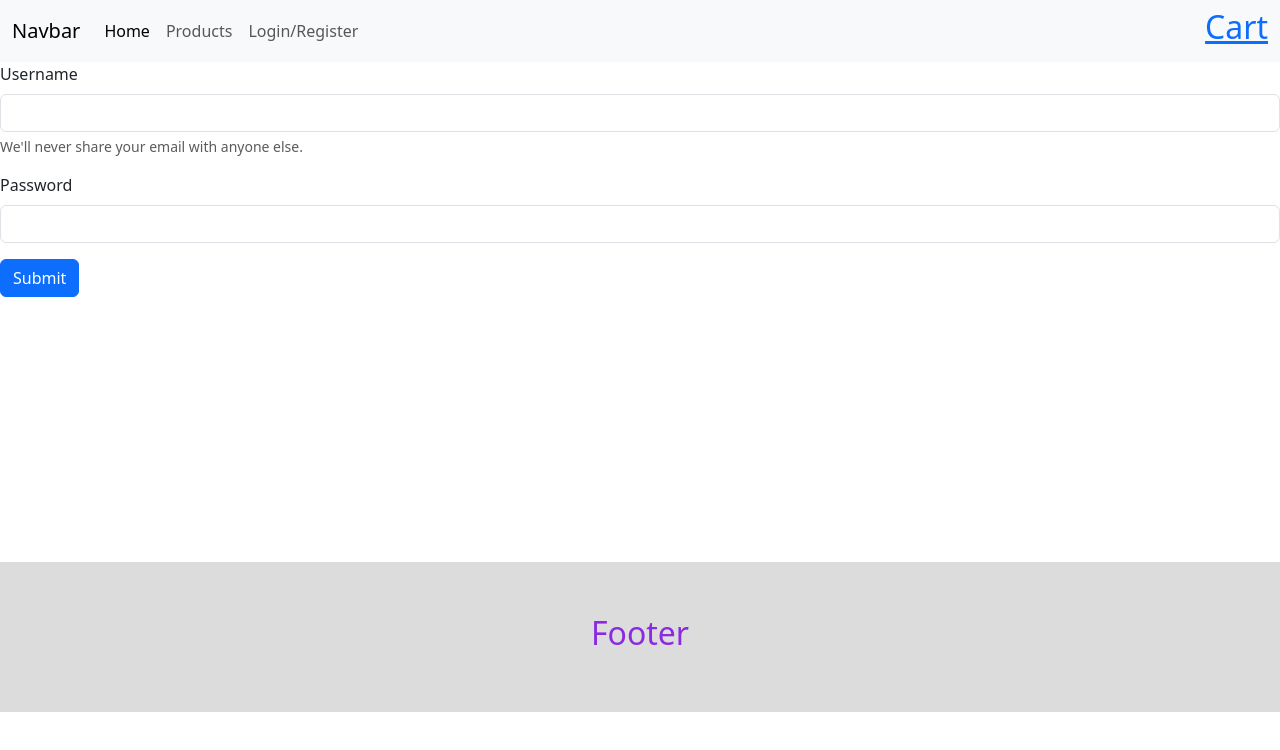
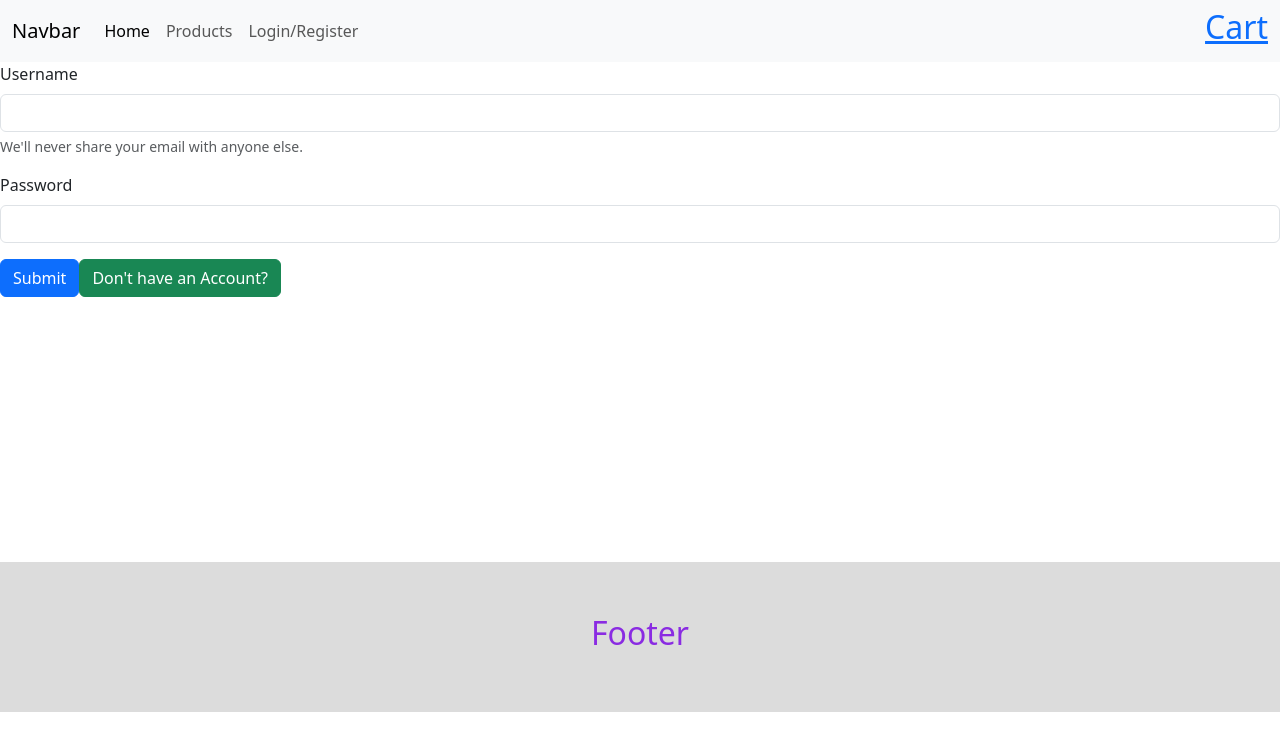
Before and after one commit to barbodmsd/redux-store, a React (Create React App) app: page /login-register in a window 1280 px wide. Shown: the top 750 px of the page. Built offline with nearby package versions, Linux system fonts and the light colour scheme.

Commit message:
end setting of fom

```diff
--- a/src/Pages/LoginRegister/Login/index.jsx
+++ b/src/Pages/LoginRegister/Login/index.jsx
@@ -1,6 +1,9 @@
 import React from "react";
+import useForm from "../../../Utils/useForm";
 
 export default function Login({ handlePageType }) {
+  const [fields, handleChange] = useForm();
+
   return (
     <form>
       <div className="mb-3">
@@ -8,6 +11,8 @@ export default function Login({ handlePageType }) {
           Username
         </label>
         <input
+        name="username"
+        onChange={handleChange}
           type="text"
           className="form-control"
           id="exampleInputEmail1"
@@ -22,6 +27,8 @@ export default function Login({ handlePageType }) {
           Password
         </label>
         <input
+        name="password"
+        onChange={handleChange}
           type="password"
           className="form-control"
           id="exampleInputPassword1"
@@ -31,7 +38,9 @@ export default function Login({ handlePageType }) {
       <button type="submit" className="btn btn-primary">
         Submit
       </button>
-
+      <button className="btn btn-success " onClick={handlePageType}>
+        Don't have an Account?
+      </button>
     </form>
   );
 }
```
